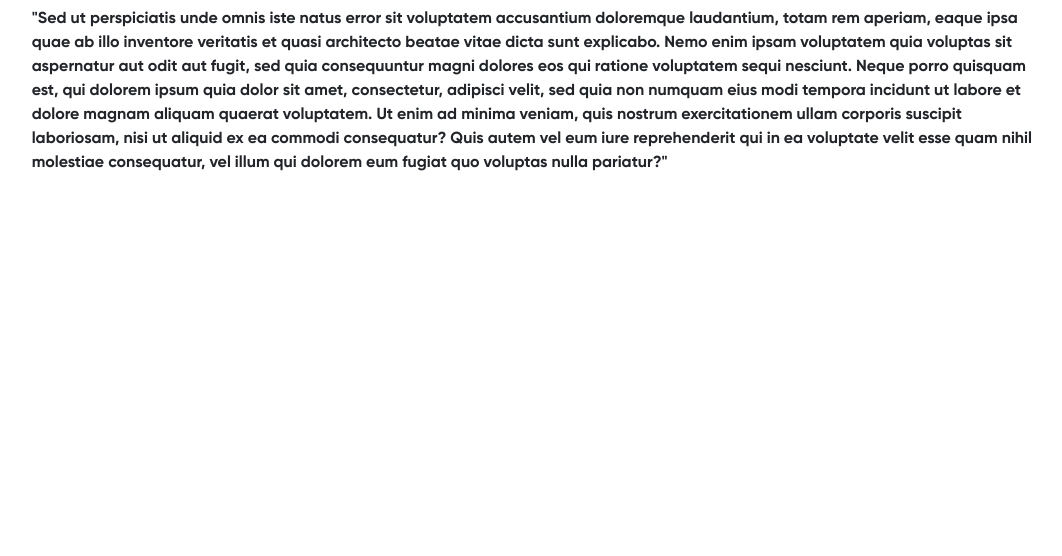
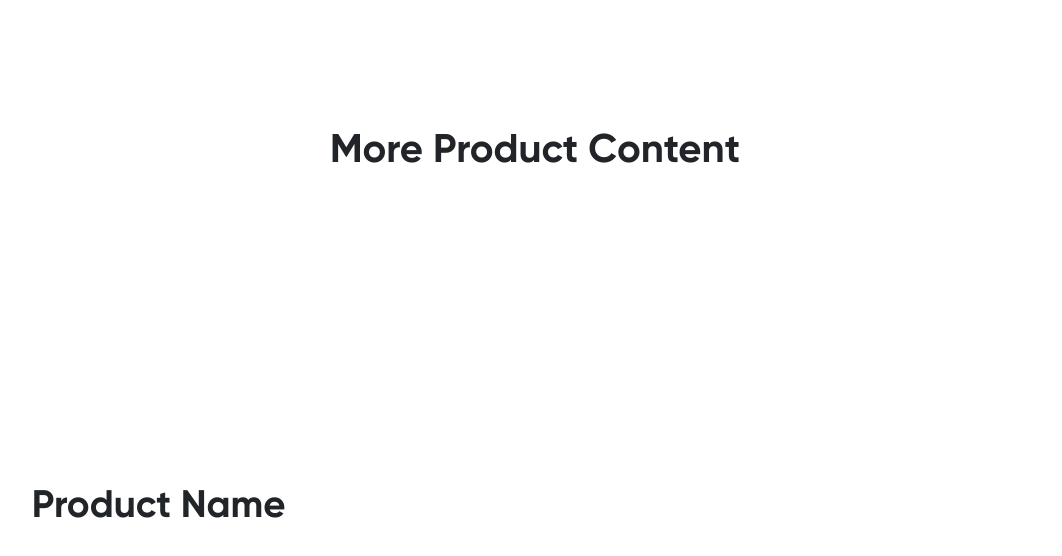
Before and after one commit to nighthawkcoders/flask-idea-homesite, a Django app: page /products/ in a window 1280 px wide. Shown: the part 1172-1728 px from the top of the page, without its empty margins (105-1167 px from the left). Before the commit the page ends 1343 px from the top, so only its background shows below. Run offline with Django 3.2, Linux system fonts and the light colour scheme; some libraries are stand-ins or nearby versions.

Commit message:
home+products

```diff
--- a/homesite/home/templates/home/products.html
+++ b/homesite/home/templates/home/products.html
@@ -31,7 +31,7 @@
             <div class="col-10">
 
                 <div class="row">
-                    <div class="col-3">
+                    <div class="col-10">
                         <h2>Product Name</h2>
                     </div>
                 </div>
@@ -40,36 +40,76 @@
                 <div class="row" style="margin-top: 2%">
 
                     <div class="col-6">
-                        <p>
-                            "ut fugit, sed quia consequuntur magni dolores eos qui ratione voluptatem sequi nesciunt. Neque porro quisquam est, qui dolorem ipsum quia dolor sit amet, consectetur, adipisci velit, sed quia non numquam eius modi tempora incidunt ut labore et dolore magnam aliquam quaerat voluptatem. Ut enim ad minima veniam, quis nostrum exercitationem ullam corporis suscipit laboriosam, nisi ut aliquid ex ea commodi consequatur? Quis autem vel eum iure reprehenderit qui in ea voluptate velit esse quam nihil molestiae consequatur, vel illum qui dolorem eum fugiat quo voluptas nulla pariatur?"
+                        <p style="font-size: 1vw;">
+                            dunt ut labore et dolore magnam aliquam quaerat voluptatem. Ut enim ad minima veniam, quis nostrum exercitationem ullam corporis suscipit laboriosam, nisi ut aliquid ex ea commodi consequatur? Quis autem vel eum iure reprehenderit qui in ea voluptate velit esse quam nihil molestiae consequatur, vel illum qui dolorem eum fugiat quo voluptas nulla pariatur?"
                         </p>
                     </div>
 
-                    <div class="col-6" style="height: 30vh;">
-                        <iframe width="70%" height="80%"
+                    <div class="col-6" style="height: 30vh; text-align: end;">
+                        <iframe width="100%" height="100%"
                         src="https://www.youtube.com/embed/tgbNymZ7vqY">
                         </iframe>
                     </div>
 
                 </div>
 
+
+            </div>
+        </div>
+
+        <div class="row justify-content-center" style="margin-top: 10%;">
+
+            <div class="col-10" style="text-align: center;">
+                <h1>More Product Content</h1>
+            </div>
+
+        </div>
+
+
+    </div>
+
+    <div class="screen 2">
+
+        <div class="row justify-content-center">
+            <div class="col-10">
+
                 <div class="row">
-                    <div class="col-12">
-                        <p>
-                            "Sed ut perspiciatis unde omnis iste natus error sit voluptatem accusantium doloremque laudantium, totam rem aperiam, eaque ipsa quae ab illo inventore veritatis et quasi architecto beatae vitae dicta sunt explicabo. Nemo enim ipsam voluptatem quia voluptas sit aspernatur aut odit aut fugit, sed quia consequuntur magni dolores eos qui ratione voluptatem sequi nesciunt. Neque porro quisquam est, qui dolorem ipsum quia dolor sit amet, consectetur, adipisci velit, sed quia non numquam eius modi tempora incidunt ut labore et dolore magnam aliquam quaerat voluptatem. Ut enim ad minima veniam, quis nostrum exercitationem ullam corporis suscipit laboriosam, nisi ut aliquid ex ea commodi consequatur? Quis autem vel eum iure reprehenderit qui in ea voluptate velit esse quam nihil molestiae consequatur, vel illum qui dolorem eum fugiat quo voluptas nulla pariatur?"
-                        </p>
+                    <div class="col-10">
+                        <h2>Product Name</h2>
                     </div>
                 </div>
 
+
+                <div class="row" style="margin-top: 2%">
+
+                    <div class="col-6">
+                        <p style="font-size: 1vw;">
+                            dunt ut labore et dolore magnam aliquam quaerat voluptatem. Ut enim ad minima veniam, quis nostrum exercitationem ullam corporis suscipit laboriosam, nisi ut aliquid ex ea commodi consequatur? Quis autem vel eum iure reprehenderit qui in ea voluptate velit esse quam nihil molestiae consequatur, vel illum qui dolorem eum fugiat quo voluptas nulla pariatur?"
+                        </p>
+                    </div>
+
+                    <div class="col-6" style="height: 30vh; text-align: end;">
+                        <iframe width="100%" height="100%"
+                        src="https://www.youtube.com/embed/tgbNymZ7vqY">
+                        </iframe>
+                    </div>
+
+                </div>
 
 
             </div>
         </div>
 
+        <div class="row justify-content-center" style="margin-top: 10%;">
+
+            <div class="col-10" style="text-align: center;">
+                <h1>More Product Content</h1>
+            </div>
+
+        </div>
 
 
     </div>
-
 
 
 
@@ -88,6 +128,10 @@
         font-size: 8vh;
     }
 
+    h2{
+        font-size: 3vw;
+    }
+
 
 
 </style>
```
Also changed, not shown: homesite/home/templates/home/home.html (+10 -1 lines).
